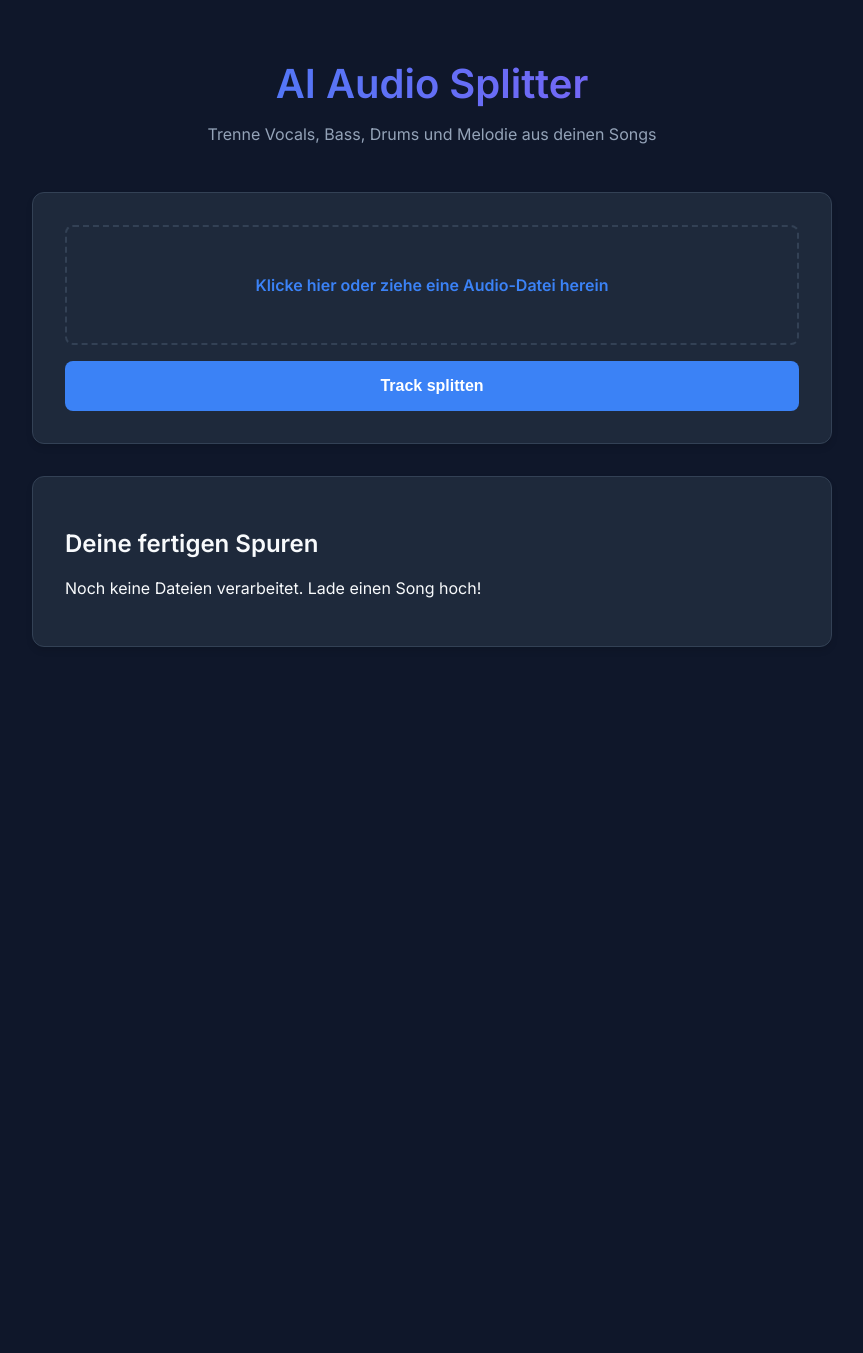
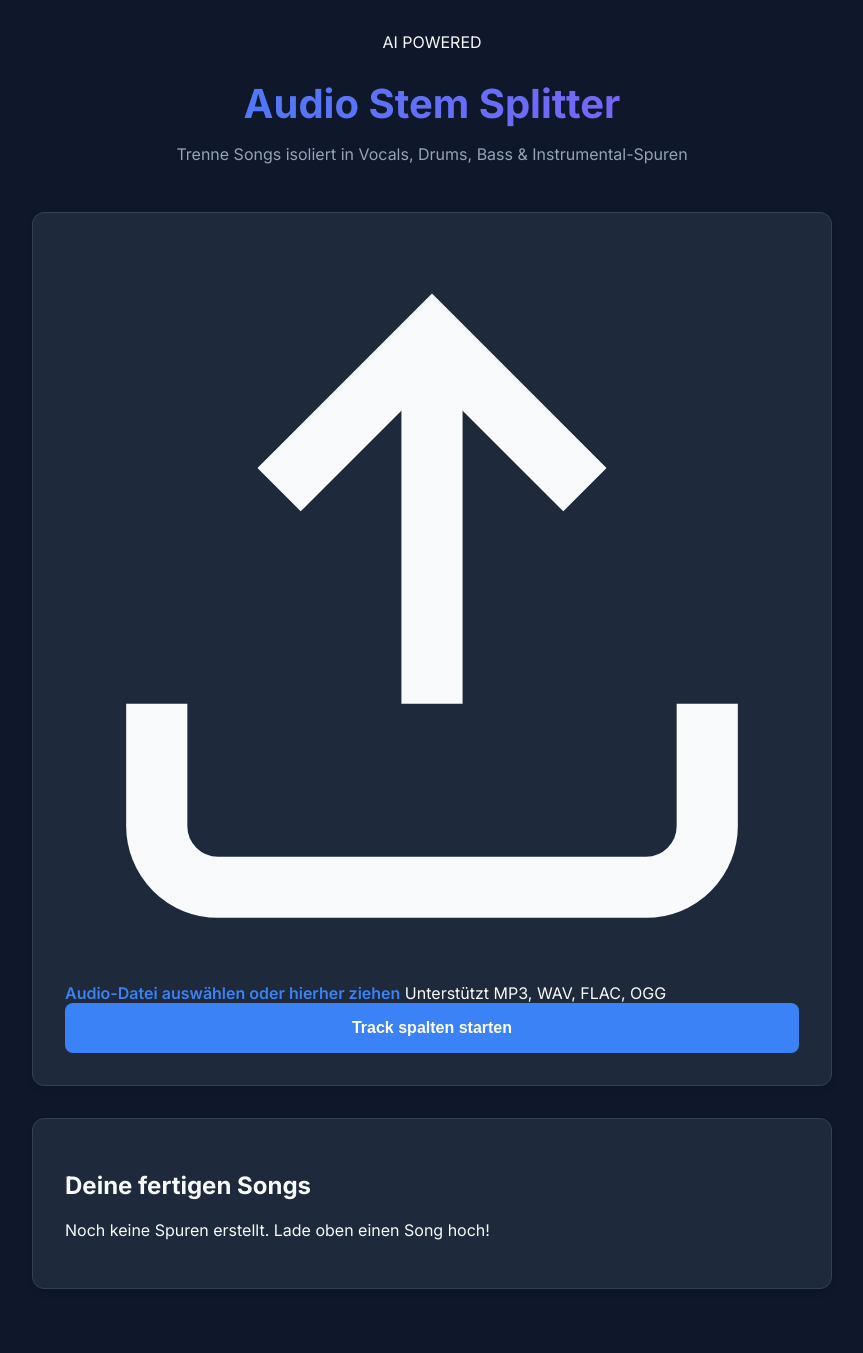
Before and after one commit to JFFLeon/AudioSplitter, a Flask app: page / in a window 1280 px wide. Shown: the whole page, without its empty margins (208-1071 px from the left). Before the commit the page ends 647 px from the top, so only its background shows below. Run offline with Flask 3, Linux system fonts and the light colour scheme.

Commit message:
Update title and content for audio splitter page

```diff
--- a/templates/index.html
+++ b/templates/index.html
@@ -3,54 +3,74 @@
 <head>
     <meta charset="UTF-8">
     <meta name="viewport" content="width=device-width, initial-scale=1.0">
-    <title>AI Audio Splitter</title>
+    <title>AI Audio Stem Splitter</title>
     <link rel="stylesheet" href="{{ url_for('static', filename='style.css') }}">
-    <link href="https://fonts.googleapis.com/css2?family=Inter:wght@400;600&display=swap" rel="stylesheet">
+    <link href="https://fonts.googleapis.com/css2?family=Inter:wght@400;500;600;700&display=swap" rel="stylesheet">
 </head>
 <body>
     <div class="container">
         <header>
-            <h1>AI Audio Splitter</h1>
-            <p>Trenne Vocals, Bass, Drums und Melodie aus deinen Songs</p>
+            <div class="logo-badge">AI POWERED</div>
+            <h1>Audio Stem Splitter</h1>
+            <p>Trenne Songs isoliert in Vocals, Drums, Bass & Instrumental-Spuren</p>
         </header>
 
         <main>
-            <div class="upload-card">
+            <!-- Upload Box -->
+            <div class="card upload-card">
                 <form id="uploadForm" enctype="multipart/form-data">
-                    <div class="file-input-wrapper">
-                        <input type="file" name="file" id="file" accept=".mp3, .wav, .flac" required>
-                        <label for="file" id="fileLabel">Klicke hier oder ziehe eine Audio-Datei herein</label>
+                    <div class="file-dropzone" id="dropzone">
+                        <svg class="upload-icon" viewBox="0 0 24 24" fill="none" stroke="currentColor" stroke-width="2"><path d="M21 15v4a2 2 0 0 1-2 2H5a2 2 0 0 1-2-2v-4"/><polyline points="17 8 12 3 7 8"/><line x1="12" y1="3" x2="12" y2="15"/></svg>
+                        <input type="file" name="file" id="file" accept=".mp3, .wav, .flac, .ogg" required>
+                        <span id="fileLabel" class="drop-text">Audio-Datei auswählen oder hierher ziehen</span>
+                        <span class="file-hint">Unterstützt MP3, WAV, FLAC, OGG</span>
                     </div>
-                    <button type="submit" id="uploadBtn">Track splitten</button>
+                    <button type="submit" id="uploadBtn">Track spalten starten</button>
                 </form>
             </div>
 
-            <!-- Live Status Bereich (initial versteckt) -->
-            <div id="statusCard" class="status-card hidden">
-                <h3 id="statusTitle">Verarbeitung läuft...</h3>
-                <p id="statusMessage">Initialisiere...</p>
+            <!-- Live Status & Console Box -->
+            <div id="statusCard" class="card status-card hidden">
+                <div class="status-header">
+                    <div>
+                        <h3 id="statusTitle">Verarbeitung läuft...</h3>
+                        <p id="statusMessage">Initialisiere Modell...</p>
+                    </div>
+                    <div class="timer" id="elapsedTimer">00:00</div>
+                </div>
+
                 <div class="progress-bar-container">
                     <div id="progressBar" class="progress-bar"></div>
                 </div>
+
+                <div class="terminal-box">
+                    <div class="terminal-header">KI-LOGS (ECHTZEIT)</div>
+                    <pre id="terminalLogs">Warte auf Server-Rückmeldung...</pre>
+                </div>
             </div>
 
-            <!-- Liste der fertigen Dateien -->
-            <div class="projects-card">
-                <h2>Deine fertigen Spuren</h2>
-                {% if projects %}
-                    <ul class="file-list">
-                    {% for project in projects %}
-                        <li>
-                            <span class="file-name">{{ project }}</span>
-                            <div class="actions">
-                                <audio controls src="{{ url_for('download_file', filename=project) }}"></audio>
-                                <a href="{{ url_for('download_file', filename=project) }}" class="download-btn" download>Download</a>
+            <!-- Projektliste -->
+            <div class="card projects-card">
+                <h2>Deine fertigen Songs</h2>
+                {% if grouped_projects %}
+                    {% for song_name, stems in grouped_projects.items() %}
+                        <div class="song-group">
+                            <h3 class="song-title">🎵 {{ song_name }}</h3>
+                            <div class="stems-grid">
+                                {% for item in stems %}
+                                    <div class="stem-card">
+                                        <div class="stem-header">
+                                            <span class="stem-badge stem-{{ item.stem }}">{{ item.stem | upper }}</span>
+                                            <a href="{{ url_for('download_file', filename=item.filename) }}" class="icon-download" download title="Download">⬇</a>
+                                        </div>
+                                        <audio controls src="{{ url_for('download_file', filename=item.filename) }}"></audio>
+                                    </div>
+                                {% endfor %}
                             </div>
-                        </li>
+                        </div>
                     {% endfor %}
-                    </ul>
                 {% else %}
-                    <p class="empty-state">Noch keine Dateien verarbeitet. Lade einen Song hoch!</p>
+                    <p class="empty-state">Noch keine Spuren erstellt. Lade oben einen Song hoch!</p>
                 {% endif %}
             </div>
         </main>
```
